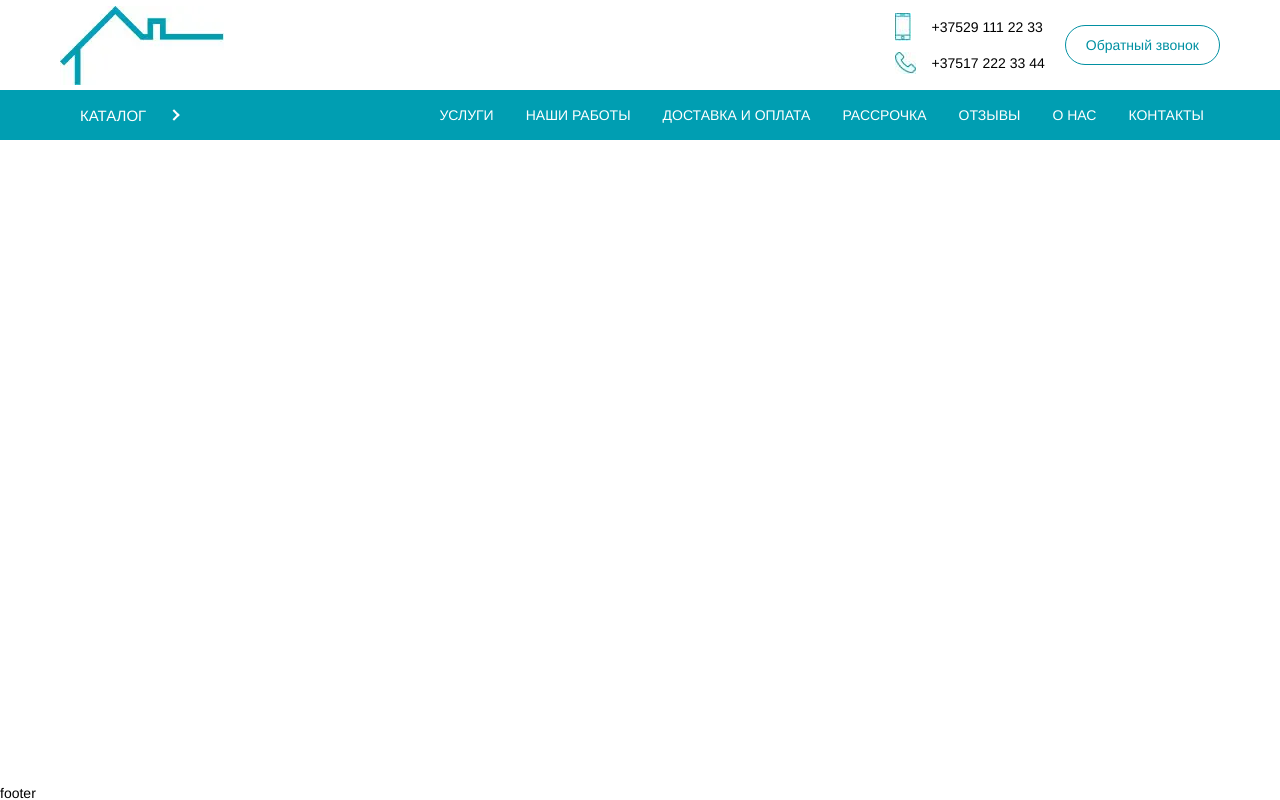
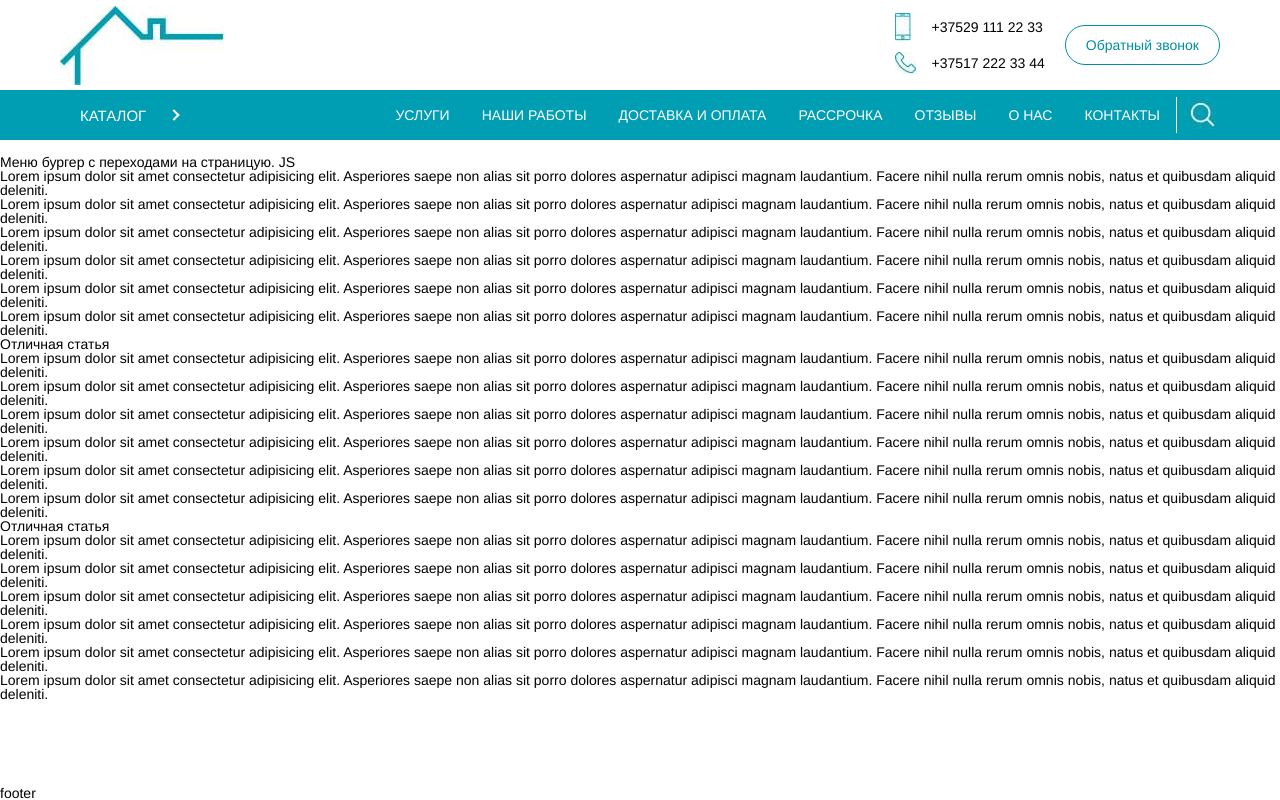
Before and after one commit to alex91pro/live5, a plain HTML site: page index.html in a window 1280 px wide. Drawn offline with Linux system fonts and the light colour scheme.

Commit message:
Update index.html

```diff
--- a/index.html
+++ b/index.html
@@ -8,11 +8,11 @@
 </head>
 <body>
   <div class="wrapper">
-    <header class="header">
+   <header class="header">
   <div class="header-top top-header">
     <div class="top-header__contant container">
       <div class="top-header__column">
-        <a href="#" class="top-header__logo"><picture><source srcset="img/logo_top.webp" type="image/webp"><img src="img/logo_top.jpg" alt="logo-top"></picture></a>
+        <a href="#" class="top-header__logo"><img src="img/logo_top.jpg" alt="logo-top"></a>
       </div>
       <div class="top-header__column">
         <div class="top-header__contacts contacts-header">
@@ -23,6 +23,9 @@
       <div class="top-header__column">
         <div class="top-header__callback">
           <a href="#" class="top-header__callbackbtn">Обратный звонок</a>
+          <div class="menu__icon">
+            <span></span>
+          </div>
         </div>
       </div>
     </div>
@@ -31,9 +34,6 @@
     <div class="bottom-header__content container">
       <div class="bottom-header__column">
         <div class="bottom-header__menu menu">
-          <div class="menu__icon">
-            <span></span>
-          </div>
           <nav class="menu__body">
             <ul class="menu__list">
               <span class=arrowTop"></span>
@@ -73,24 +73,57 @@
         <div class="bottom-header__info info">
           <nav class="info__body">
             <ul class="info__body-list">
-              <li><a href="" class="info__body-link"></a>УСЛУГИ</li>
-              <li><a href="" class="info__body-link"></a>НАШИ РАБОТЫ</li>
-              <li><a href="" class="info__body-link"></a>ДОСТАВКА И ОПЛАТА</li>
-              <li><a href="" class="info__body-link"></a>РАССРОЧКА</li>
-              <li><a href="" class="info__body-link"></a>ОТЗЫВЫ</li>
-              <li><a href="" class="info__body-link"></a>О НАС</li>
-              <li><a href="" class="info__body-link"></a>КОНТАКТЫ</li>
+              <li><a href="#" class="info__body-link"></a>УСЛУГИ</li>
+              <li><a href="#" class="info__body-link"></a>НАШИ РАБОТЫ</li>
+              <li><a href="#" class="info__body-link"></a>ДОСТАВКА И ОПЛАТА</li>
+              <li><a href="#" class="info__body-link"></a>РАССРОЧКА</li>
+              <li><a href="#" class="info__body-link"></a>ОТЗЫВЫ</li>
+              <li><a href="#" class="info__body-link"></a>О НАС</li>
+              <li><a href="#" class="info__body-link"></a>КОНТАКТЫ</li>
             </ul>
           </nav>
+          <div class="search"><img src="img/search.jpg" alt="search"></div>
         </div>
       </div>
     </div>
   </div>
 </header>
 
+
     <main class="page">
-
-
+      <section class="page__section page__section1">
+        <h1 class="page__title">Меню бургер с переходами на страницую. JS</h1>
+        <div class="page__text">
+        <p>Lorem ipsum dolor sit amet consectetur adipisicing elit. Asperiores saepe non alias sit porro dolores aspernatur adipisci magnam laudantium. Facere nihil nulla rerum omnis nobis, natus et quibusdam aliquid deleniti.</p>
+        <p>Lorem ipsum dolor sit amet consectetur adipisicing elit. Asperiores saepe non alias sit porro dolores aspernatur adipisci magnam laudantium. Facere nihil nulla rerum omnis nobis, natus et quibusdam aliquid deleniti.</p>
+        <p>Lorem ipsum dolor sit amet consectetur adipisicing elit. Asperiores saepe non alias sit porro dolores aspernatur adipisci magnam laudantium. Facere nihil nulla rerum omnis nobis, natus et quibusdam aliquid deleniti.</p>
+        <p>Lorem ipsum dolor sit amet consectetur adipisicing elit. Asperiores saepe non alias sit porro dolores aspernatur adipisci magnam laudantium. Facere nihil nulla rerum omnis nobis, natus et quibusdam aliquid deleniti.</p>
+        <p>Lorem ipsum dolor sit amet consectetur adipisicing elit. Asperiores saepe non alias sit porro dolores aspernatur adipisci magnam laudantium. Facere nihil nulla rerum omnis nobis, natus et quibusdam aliquid deleniti.</p>
+        <p>Lorem ipsum dolor sit amet consectetur adipisicing elit. Asperiores saepe non alias sit porro dolores aspernatur adipisci magnam laudantium. Facere nihil nulla rerum omnis nobis, natus et quibusdam aliquid deleniti.</p>
+        </div>
+      </section>
+      <section class="page__section page__section2">
+        <h1 class="page__sub-title">Отличная статья</h1>
+        <div class="page__text">
+        <p>Lorem ipsum dolor sit amet consectetur adipisicing elit. Asperiores saepe non alias sit porro dolores aspernatur adipisci magnam laudantium. Facere nihil nulla rerum omnis nobis, natus et quibusdam aliquid deleniti.</p>
+        <p>Lorem ipsum dolor sit amet consectetur adipisicing elit. Asperiores saepe non alias sit porro dolores aspernatur adipisci magnam laudantium. Facere nihil nulla rerum omnis nobis, natus et quibusdam aliquid deleniti.</p>
+        <p>Lorem ipsum dolor sit amet consectetur adipisicing elit. Asperiores saepe non alias sit porro dolores aspernatur adipisci magnam laudantium. Facere nihil nulla rerum omnis nobis, natus et quibusdam aliquid deleniti.</p>
+        <p>Lorem ipsum dolor sit amet consectetur adipisicing elit. Asperiores saepe non alias sit porro dolores aspernatur adipisci magnam laudantium. Facere nihil nulla rerum omnis nobis, natus et quibusdam aliquid deleniti.</p>
+        <p>Lorem ipsum dolor sit amet consectetur adipisicing elit. Asperiores saepe non alias sit porro dolores aspernatur adipisci magnam laudantium. Facere nihil nulla rerum omnis nobis, natus et quibusdam aliquid deleniti.</p>
+        <p>Lorem ipsum dolor sit amet consectetur adipisicing elit. Asperiores saepe non alias sit porro dolores aspernatur adipisci magnam laudantium. Facere nihil nulla rerum omnis nobis, natus et quibusdam aliquid deleniti.</p>
+        </div>
+      </section>
+      <section class="page__section page__section3">
+        <h1 class="page__sub-title">Отличная статья</h1>
+        <div class="page__text">
+        <p>Lorem ipsum dolor sit amet consectetur adipisicing elit. Asperiores saepe non alias sit porro dolores aspernatur adipisci magnam laudantium. Facere nihil nulla rerum omnis nobis, natus et quibusdam aliquid deleniti.</p>
+        <p>Lorem ipsum dolor sit amet consectetur adipisicing elit. Asperiores saepe non alias sit porro dolores aspernatur adipisci magnam laudantium. Facere nihil nulla rerum omnis nobis, natus et quibusdam aliquid deleniti.</p>
+        <p>Lorem ipsum dolor sit amet consectetur adipisicing elit. Asperiores saepe non alias sit porro dolores aspernatur adipisci magnam laudantium. Facere nihil nulla rerum omnis nobis, natus et quibusdam aliquid deleniti.</p>
+        <p>Lorem ipsum dolor sit amet consectetur adipisicing elit. Asperiores saepe non alias sit porro dolores aspernatur adipisci magnam laudantium. Facere nihil nulla rerum omnis nobis, natus et quibusdam aliquid deleniti.</p>
+        <p>Lorem ipsum dolor sit amet consectetur adipisicing elit. Asperiores saepe non alias sit porro dolores aspernatur adipisci magnam laudantium. Facere nihil nulla rerum omnis nobis, natus et quibusdam aliquid deleniti.</p>
+        <p>Lorem ipsum dolor sit amet consectetur adipisicing elit. Asperiores saepe non alias sit porro dolores aspernatur adipisci magnam laudantium. Facere nihil nulla rerum omnis nobis, natus et quibusdam aliquid deleniti.</p>
+        </div>
+      </section>
     </main>
     <footer class="footer">
   <p>footer</p>
```
